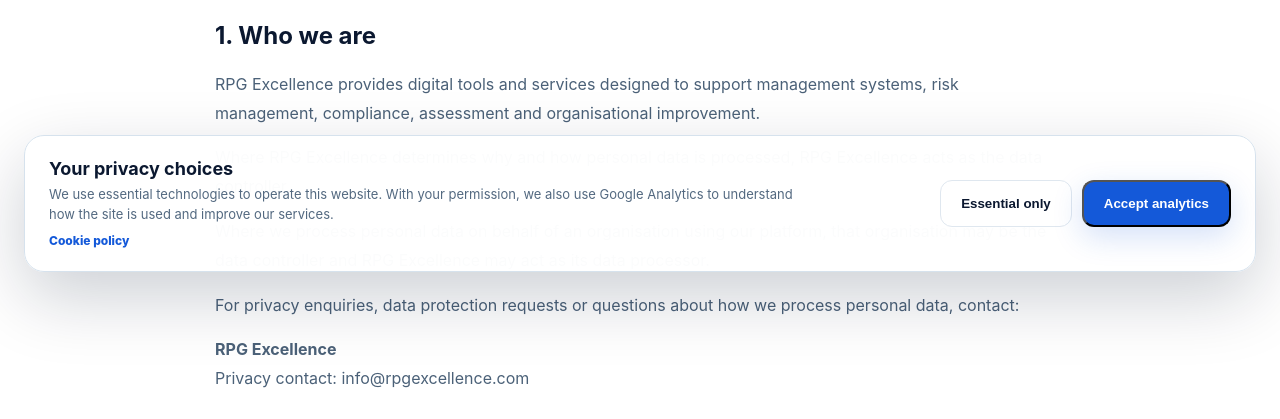
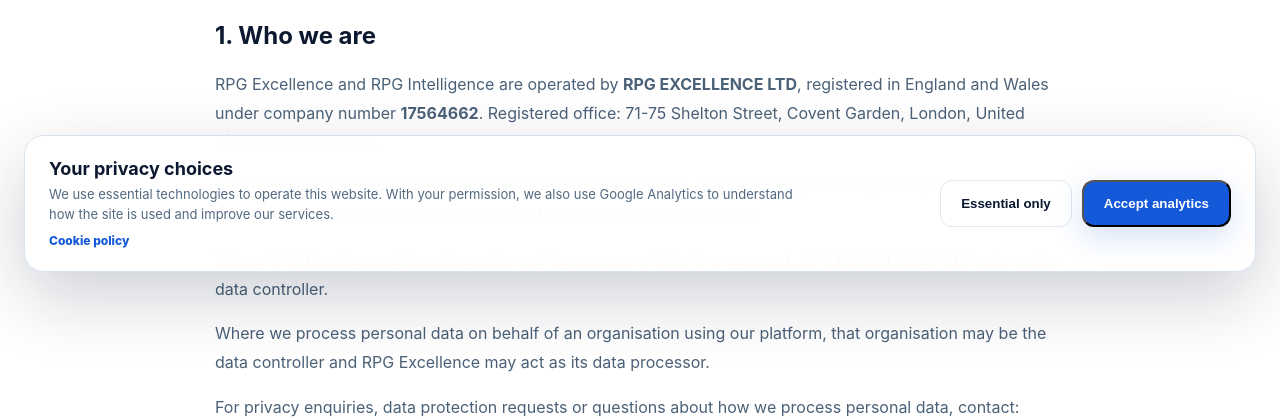
Before and after one commit to rpgexcellence/rpg-excellence, a Next.js app: page /en/privacy in a window 1280 px wide. Shown: the part 504-923 px from the top of the page. Built offline with nearby package versions, Linux system fonts and the light colour scheme; no server answers.

Commit message:
Update company name to RPG EXCELLENCE LTD

```diff
--- a/app/[locale]/privacy/page.js
+++ b/app/[locale]/privacy/page.js
@@ -23,7 +23,7 @@ export default async function Privacy({ params }) {
           <h1>Privacy Notice</h1>
 
           <p>
-            <strong>Last updated:</strong> 17 October 2026
+            <strong>Last updated:</strong> 6 November 2026
           </p>
 
           <p>
@@ -42,6 +42,13 @@ export default async function Privacy({ params }) {
           <h2>1. Who we are</h2>
 
           <p>
+            RPG Excellence and RPG Intelligence are operated by <strong>RPG EXCELLENCE LTD</strong>,
+            registered in England and Wales under company number <strong>17564662</strong>.
+            Registered office: 71-75 Shelton Street, Covent Garden, London, United Kingdom, WC2H 9JQ.
+          </p>
+
+
+          <p>
             RPG Excellence provides digital tools and services designed
             to support management systems, risk management, compliance,
             assessment and organisational improvement.
@@ -49,7 +56,7 @@ export default async function Privacy({ params }) {
 
           <p>
             Where RPG Excellence determines why and how personal data
-            is processed, RPG Excellence acts as the data controller.
+            is processed, RPG EXCELLENCE LTD acts as the data controller.
           </p>
 
           <p>
@@ -64,7 +71,7 @@ export default async function Privacy({ params }) {
           </p>
 
           <p>
-            <strong>RPG Excellence</strong>
+            <strong>RPG EXCELLENCE LTD</strong>
             <br />
             Privacy contact:{" "}
             <a href="mailto:info@rpgexcellence.com">
@@ -546,7 +553,7 @@ export default async function Privacy({ params }) {
           </p>
 
           <p>
-            <strong>RPG Excellence</strong>
+            <strong>RPG EXCELLENCE LTD</strong>
             <br />
             Privacy contact:{" "}
             <a href="mailto:info@rpgexcellence.com">
```
